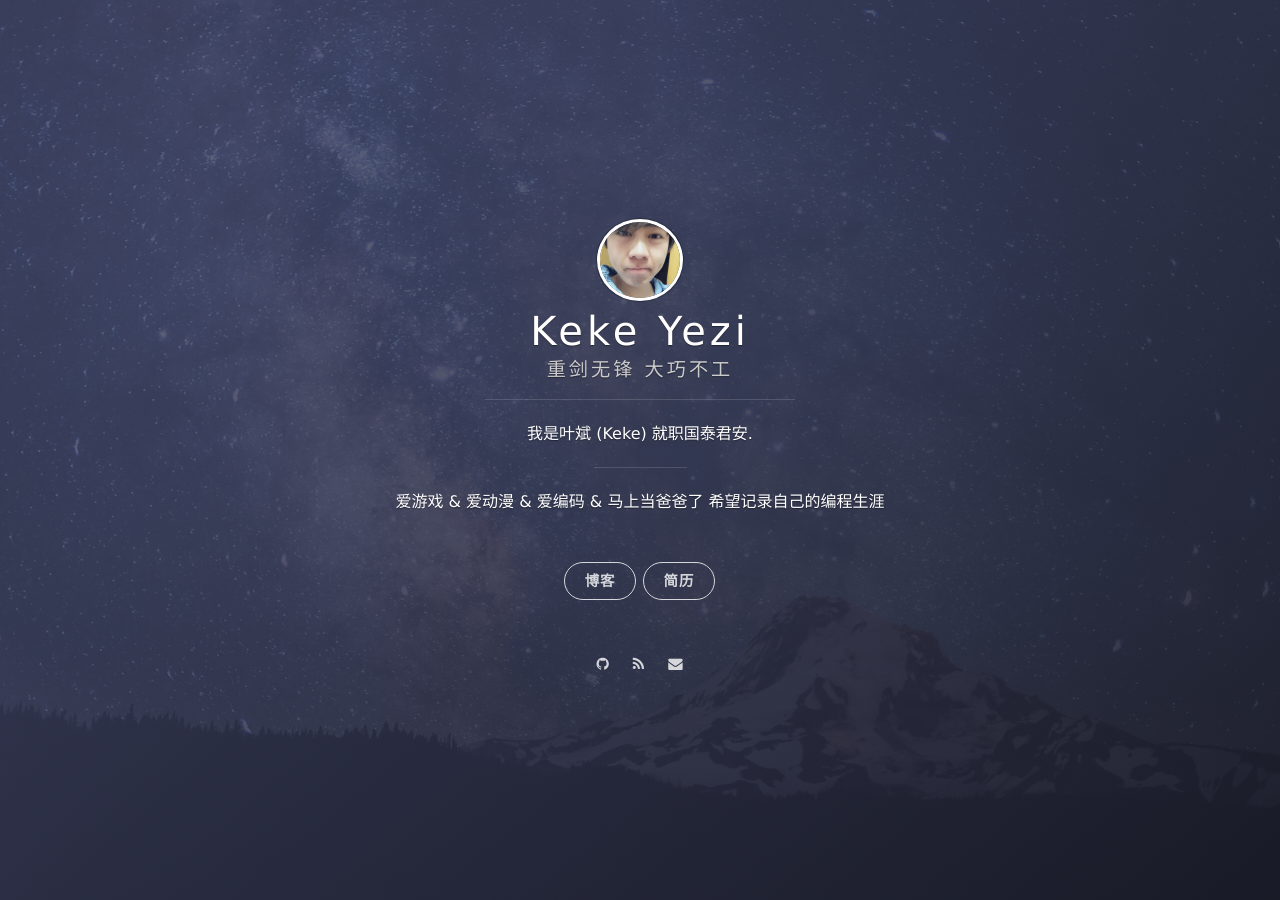
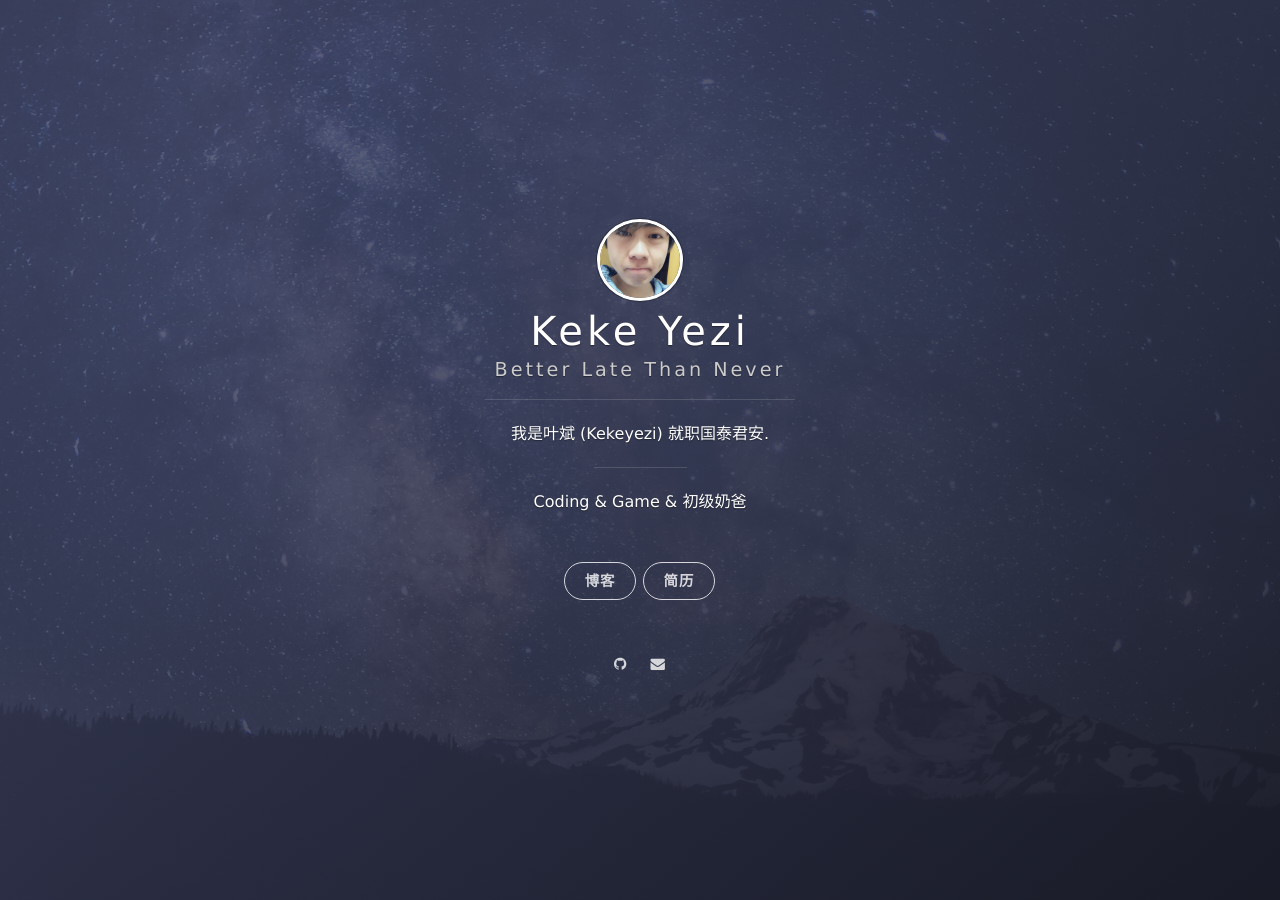
Before and after one commit to kekeYezi/kekeYezi.github.io, a Jekyll site: the page built from index.html, in a window 1280 px wide. Built offline with Jekyll 4.4.1, drawn with Linux system fonts in a browser that asks for light colours; nearby versions of some CDN libraries; the list of posts is cut into pages by our own code.

Commit message:
资源上传

```diff
--- a/_config.yml
+++ b/_config.yml
@@ -1,8 +1,8 @@
 # Basic
 title: Keke Yezi
-subtitle: 重剑无锋 大巧不工
-welcome_message: <a href="https://kekeyezi.github.io" target="_blank"> 爱游戏 & 爱动漫 & 爱编码  & 马上当爸爸了 希望记录自己的编程生涯 </a>
-description: 我是叶斌 (Keke) 就职国泰君安.
+subtitle: Better Late Than Never
+welcome_message: <a href="https://kekeyezi.github.io" target="_blank"> Coding & Game & 初级奶爸 </a>
+description: 我是叶斌 (Kekeyezi) 就职国泰君安.
 # creator: <a href="https://kekeyezi.github.io">@onevcat</a>
 
 # url: "https://kekeyezi.github.io"
@@ -31,8 +31,8 @@ paginate: 10
 paginate_path: "page/:num/"
 
 # Comment
-comment:
-    disqus: vno-jekyll
+# comment:
+#     disqus: vno-jekyll
     # duoshuo:
 
 # Social
@@ -41,6 +41,6 @@ social:
     mail: kekeyezi1992@163.com
 
 # Google Analytics
-ga:
+# ga:
     # id: your_ga_id
     # host: your_host
--- a/_includes/social.html
+++ b/_includes/social.html
@@ -42,13 +42,13 @@
   {% endif %}
 
   <!-- RSS -->
-  <li class="navigation__item">
+ <!--  <li class="navigation__item">
     <a href="/feed.xml" rel="author" title="RSS" target="_blank">
       <i class='social fa fa-rss'></i>
       <span class="label">RSS</span>
     </a>
   </li>
-
+ -->
   {% if site.social.mail %}
   <!-- Email -->
   <li class="navigation__item">
```
Also changed, not shown: _posts/2016-07-12-python爬妹子图.markdown (deleted, +0 -55 lines), assets/images/2017/follow-app/cartool.png (added), assets/images/2018-06/App体积优化脑图.png (added), assets/images/2018-06/demo1.png (added), assets/images/2018-06/ipa分析.png (added).
